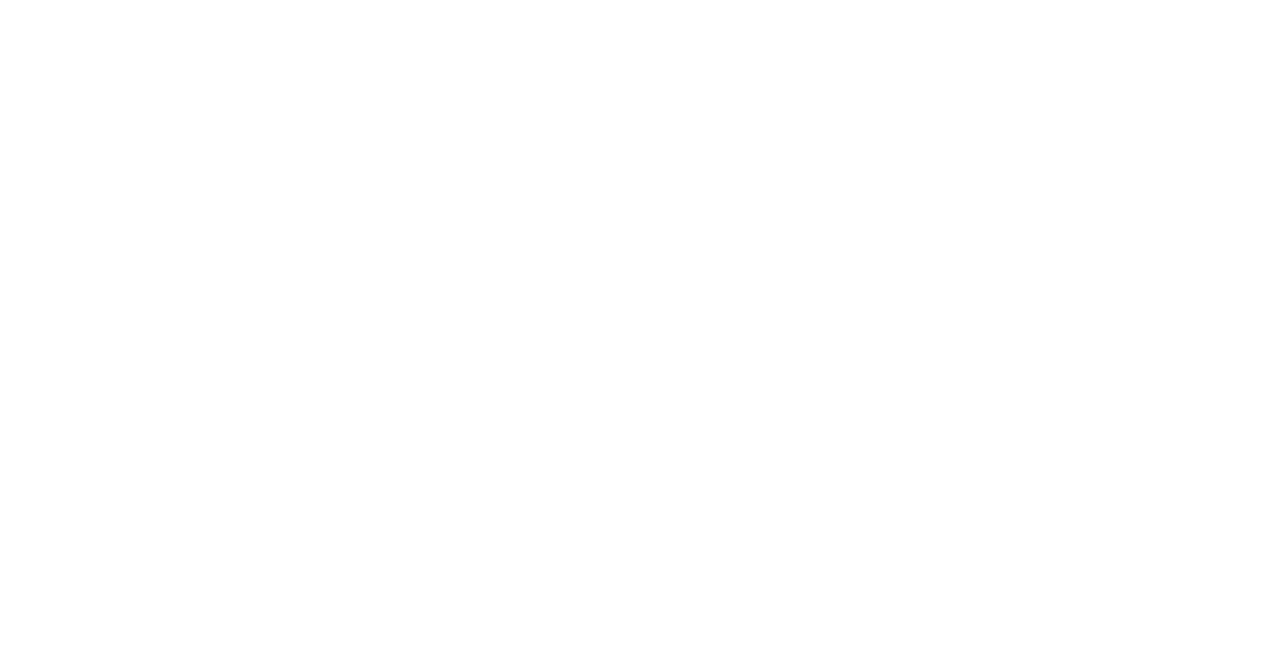
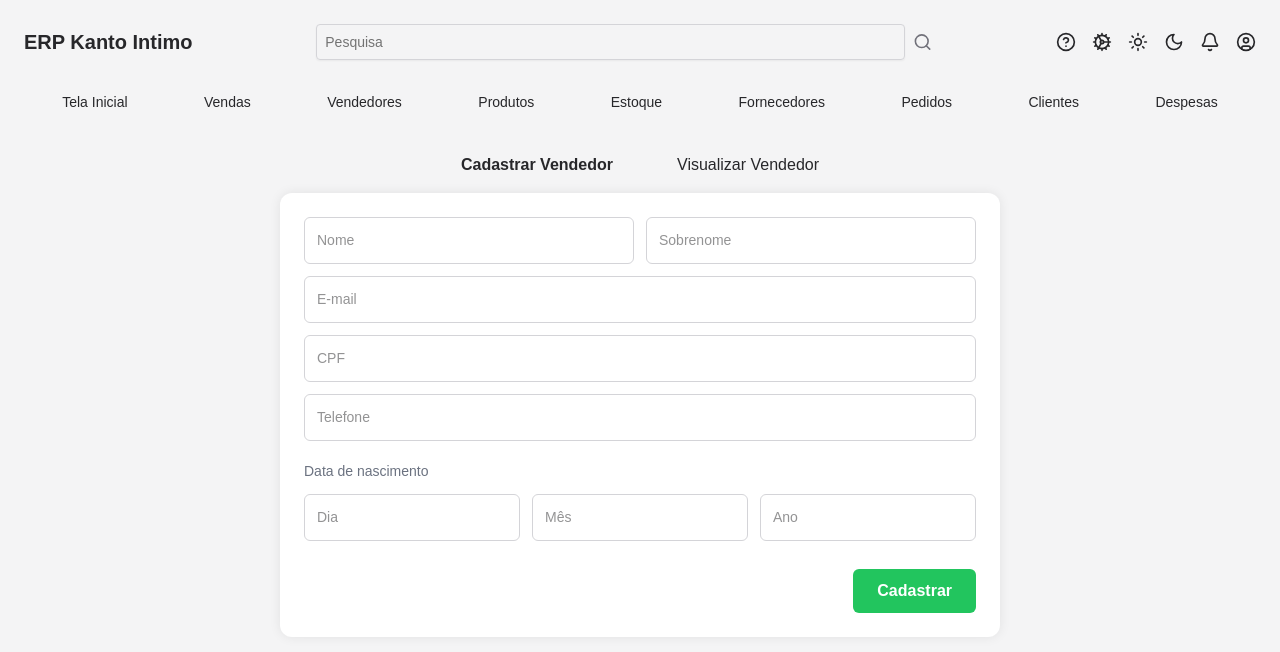
Before and after one commit to JasonSX1/PDS, a React (Vite) app in the folder kanto-intimo-front/: page /sellers/create in a window 1280 px wide. Before the commit this address had no page. Shown: the top 652 px of the page. Built offline with nearby package versions, Linux system fonts and the light colour scheme.

Commit message:
Front da pagina de cadastro do vendedor parcialmente pronto

```diff
--- a/kanto-intimo-front/src/App.tsx
+++ b/kanto-intimo-front/src/App.tsx
@@ -1,14 +1,16 @@
 import React from "react";
 import { BrowserRouter, Routes, Route } from "react-router-dom";
 import HomePage from "./pages/HomePage";
-import SellersPage from "./pages/SellersPage"; // exemplo
+import ReadSellersPage from "./pages/ReadSellersPage";
+import CreateSellersPage from "./pages/CreateSellersPage";
 
 export default function App() {
   return (
     <BrowserRouter>
       <Routes>
         <Route path="/" element={<HomePage />} />
-        <Route path="/sellers" element={<SellersPage />} />
+        <Route path="/sellers" element={<ReadSellersPage />} />
+        <Route path="/sellers/create" element={<CreateSellersPage />} />
       </Routes>
     </BrowserRouter>
   );
--- a/kanto-intimo-front/src/pages/CreateSellersPage.tsx
+++ b/kanto-intimo-front/src/pages/CreateSellersPage.tsx
@@ -1,29 +1,30 @@
-import React, { useEffect, useState } from 'react';
+import React, { useState } from 'react';
+import { Link } from 'react-router-dom';
+import Header from '../components/ui/header';
+import Navbar from '../components/ui/navbar';
 import '../styles/SellersPage.css';
-import Header from "../components/ui/header";
-import Navbar from "../components/ui/navbar";
-import { Trash2, Pencil, MoreVertical } from 'lucide-react';
-import { Link } from 'react-router-dom';
 
-interface Seller {
-  id: number;
-  nome: string;
-  status: string;
-  cpf: string;
-  ultimaVenda: string;
-  totalVendas: number;
-}
+function CreateSellersPage() {
+  const [form, setForm] = useState({
+    nome: '',
+    sobrenome: '',
+    email: '',
+    cpf: '',
+    telefone: '',
+    dia: '',
+    mes: '',
+    ano: ''
+  });
 
-function SellersPage() {
-  const [sellers, setSellers] = useState<Seller[]>([]);
-  const [page, setPage] = useState<number>(1);
+  const handleChange = (e: React.ChangeEvent<HTMLInputElement>) => {
+    setForm({ ...form, [e.target.name]: e.target.value });
+  };
 
-  useEffect(() => {
-    fetch(`http://localhost:3000/seller/pages?page=${page}`)
-      .then(res => res.json())
-      .then((data: Seller[]) => setSellers(data))
-      .catch(err => console.error('Erro ao buscar vendedores:', err));
-  }, [page]);
+  const handleSubmit = (e: React.FormEvent) => {
+    e.preventDefault();
+    console.log('Formulário enviado:', form);
+    // Aqui você pode fazer o POST pro backend
+  };
 
   return (
     <div className="sellers-container">
@@ -31,61 +32,33 @@
       <Navbar />
 
       <div className="sellers-header">
-        <h2>Cadastrar Vendedor</h2>
-        <h3>Visualizar Vendedor</h3>
+        <span className="sellers-tab active">Cadastrar Vendedor</span>
+        <Link to="/sellers" className="sellers-tab">Visualizar Vendedor</Link>
       </div>
 
-      <table className="sellers-table">
-        <thead>
-          <tr>
-            <th>Nome</th>
-            <th>Status</th>
-            <th>CPF</th>
-            <th>Última venda</th>
-            <th>Total Vendas</th>
-            <th></th>
-          </tr>
-        </thead>
-        <tbody>
-          {sellers.length > 0 ? (
-            sellers.map((seller) => (
-              <tr key={seller.id}>
-                <td>
-                  <Link to={`/seller/${seller.id}`} className="seller-name-link">
-                    {seller.nome}
-                  </Link>
-                </td>
-                <td>{seller.status}</td>
-                <td>{seller.cpf}</td>
-                <td>{seller.ultimaVenda}</td>
-                <td>{seller.totalVendas.toLocaleString('pt-BR', { style: 'currency', currency: 'BRL' })}</td>
-                <td className="actions-cell">
-                  <button className="icon-button delete"><Trash2 size={16} /></button>
-                  <button className="icon-button edit"><Pencil size={16} /></button>
-                  <button className="icon-button more"><MoreVertical size={16} /></button>
-                </td>
-              </tr>
-            ))
-          ) : (
-            <tr>
-              <td colSpan={6} className="no-sellers">Nenhum vendedor cadastrado.</td>
-            </tr>
-          )}
-        </tbody>
-      </table>
+      <form className="form-card" onSubmit={handleSubmit}>
+        <div className="form-row">
+          <input type="text" name="nome" placeholder="Nome" value={form.nome} onChange={handleChange} />
+          <input type="text" name="sobrenome" placeholder="Sobrenome" value={form.sobrenome} onChange={handleChange} />
+        </div>
 
-      <div className="pagination">
-        <button onClick={() => setPage(1)} disabled={page === 1}>«</button>
-        <button onClick={() => setPage(p => Math.max(p - 1, 1))} disabled={page === 1}>‹</button>
-        <span>
-          Página <strong>{page}</strong> de 1
-        </span>
-        <button disabled>›</button>
-        <button disabled>»</button>
-        <button className="update-button">Atualizar</button>
-      </div>
+        <input type="email" name="email" placeholder="E-mail" value={form.email} onChange={handleChange} />
+        <input type="text" name="cpf" placeholder="CPF" value={form.cpf} onChange={handleChange} />
+        <input type="text" name="telefone" placeholder="Telefone" value={form.telefone} onChange={handleChange} />
+
+        <label className="birth-label">Data de nascimento</label>
+        <div className="form-row">
+          <input type="text" name="dia" placeholder="Dia" value={form.dia} onChange={handleChange} />
+          <input type="text" name="mes" placeholder="Mês" value={form.mes} onChange={handleChange} />
+          <input type="text" name="ano" placeholder="Ano" value={form.ano} onChange={handleChange} />
+        </div>
+
+        <div className="form-footer">
+          <button type="submit" className="submit-button">Cadastrar</button>
+        </div>
+      </form>
     </div>
   );
 }
 
-export default SellersPage;
+export default CreateSellersPage;
--- a/kanto-intimo-front/src/pages/SellersPage.tsx
+++ b/kanto-intimo-front/src/pages/ReadSellersPage.tsx
@@ -30,10 +30,10 @@
       <Header />
       <Navbar />
 
-      <div className="sellers-header">
-        <h2>Cadastrar Vendedor</h2>
-        <h3>Visualizar Vendedor</h3>
-      </div>
+    <div className="sellers-header">
+      <Link to="/sellers/create" className="sellers-tab">Cadastrar Vendedor</Link>
+      <Link to="/sellers" className="sellers-tab active">Visualizar Vendedor</Link>
+    </div>
 
       <table className="sellers-table">
         <thead>
--- a/kanto-intimo-front/src/styles/SellersPage.css
+++ b/kanto-intimo-front/src/styles/SellersPage.css
@@ -112,3 +112,72 @@
   border-radius: 4px;
   margin-left: 40px;
 }
+
+.sellers-header {
+  display: flex;
+  justify-content: center;
+  gap: 64px;
+  margin-bottom: 16px;
+}
+
+.sellers-tab {
+  font-weight: 500;
+  text-decoration: none;
+  color: #27272a;
+}
+
+.sellers-tab.active {
+  font-weight: 700;
+}
+
+.form-card {
+  background: white;
+  padding: 24px;
+  border-radius: 12px;
+  box-shadow: 0 0 12px rgba(0, 0, 0, 0.08);
+  max-width: 720px;
+  margin: 0 auto;
+  display: flex;
+  flex-direction: column;
+  gap: 12px;
+}
+
+.form-row {
+  display: flex;
+  gap: 12px;
+}
+
+.form-card input {
+  flex: 1;
+  padding: 12px;
+  font-size: 14px;
+  border: 1px solid #d4d4d8;
+  border-radius: 6px;
+}
+
+.birth-label {
+  margin-top: 8px;
+  font-size: 14px;
+  color: #6b7280;
+}
+
+.form-footer {
+  display: flex;
+  justify-content: flex-end;
+  margin-top: 16px;
+}
+
+.submit-button {
+  padding: 10px 24px;
+  background-color: #22c55e;
+  color: white;
+  font-size: 16px;
+  font-weight: 600;
+  border: none;
+  border-radius: 6px;
+  cursor: pointer;
+}
+
+.submit-button:hover {
+  background-color: #16a34a;
+}
```
